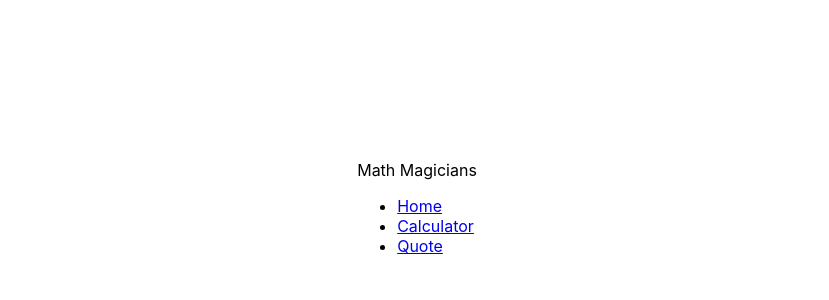
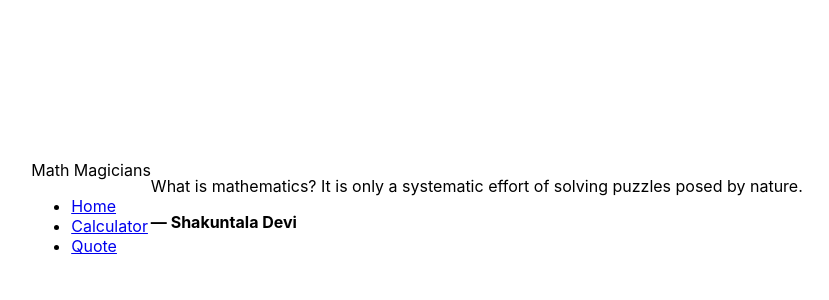
Before and after one commit to alvp01/math-calculator, a React (Create React App) app: page /quote in a window 1280 px wide. Shown: the top 300 px of the page, without its empty margins (223-1052 px from the left). Built offline with nearby package versions, Linux system fonts and the light colour scheme.

Commit message:
Add Quote page

```diff
--- a/src/App.js
+++ b/src/App.js
@@ -8,6 +8,7 @@ import {
 import CalculatorPage from './pages/CalculatorPage';
 import Home from './pages/Home';
 import Navbar from './components/Navbar';
+import Quote from './pages/Quote';
 
 const App = () => (
   <Router>
@@ -16,6 +17,7 @@ const App = () => (
       <Routes>
         <Route exact path="/" element={<Home />} />
         <Route path="/calculator" element={<CalculatorPage />} />
+        <Route path="/quote" element={<Quote />} />
       </Routes>
     </div>
   </Router>
--- /dev/null
+++ b/src/pages/Quote.jsx
@@ -0,0 +1,10 @@
+import React from 'react';
+
+const Quote = () => (
+  <div>
+    <p>What is mathematics? It is only a systematic effort of solving puzzles posed by nature.</p>
+    <p><strong>— Shakuntala Devi</strong></p>
+  </div>
+);
+
+export default Quote;
```
